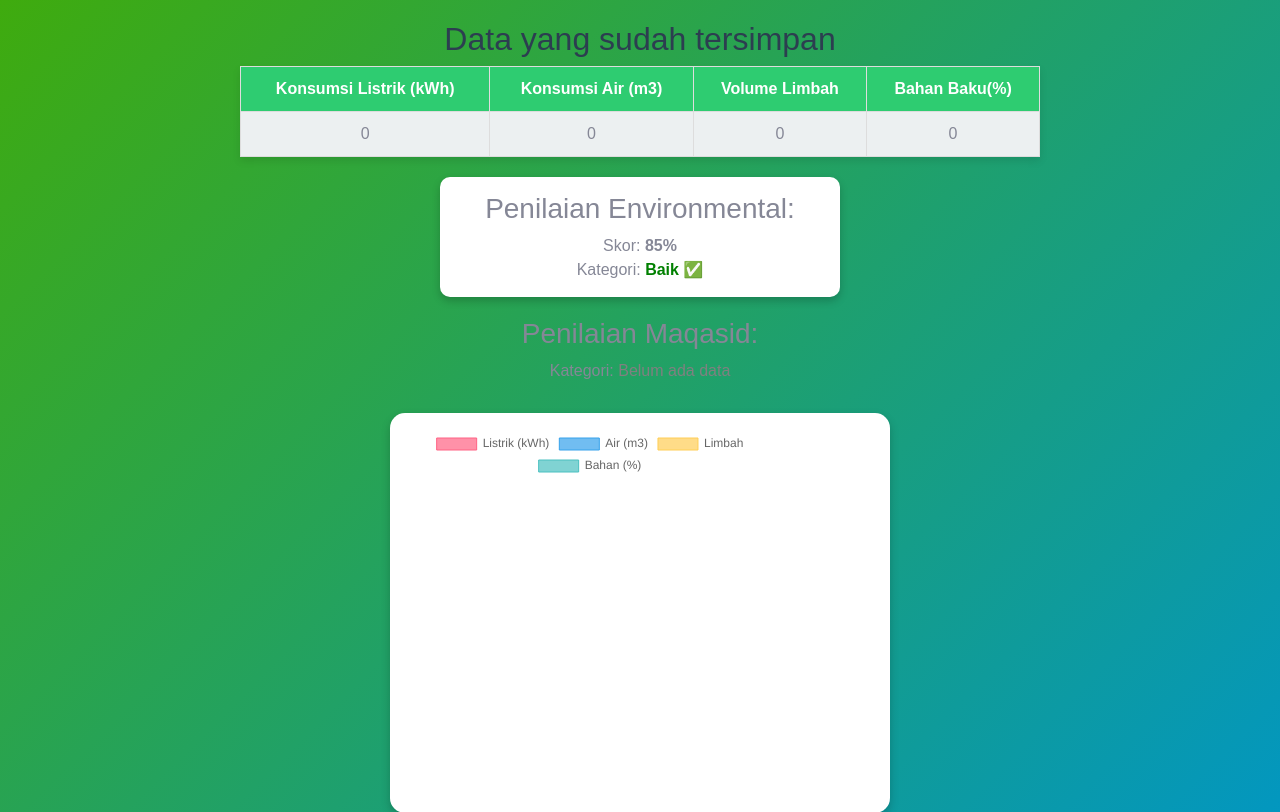
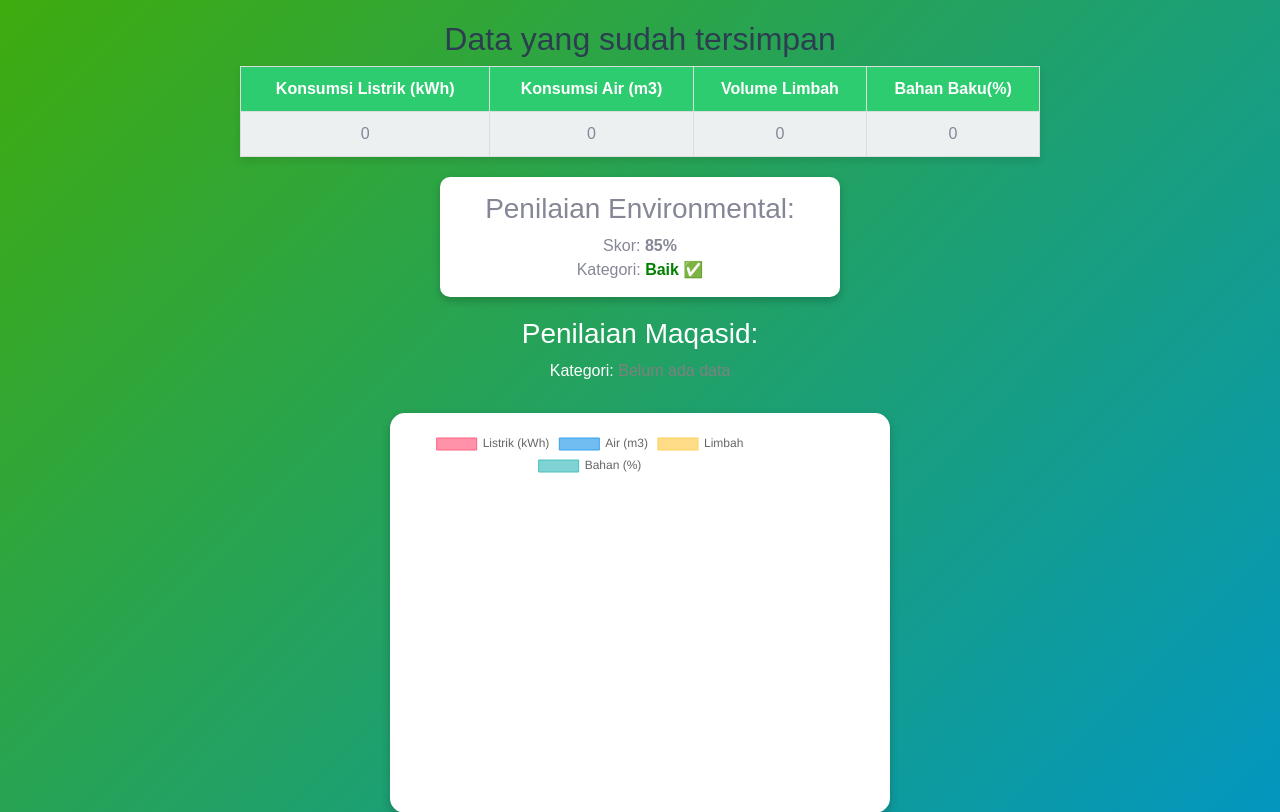
Before and after one commit to andradhf/esgproject, a PHP site: page /esgmonitoring/Component/hasil_environmental.php in a window 1280 px wide. Shown: the top 812 px of the page. Run offline with PHP 8.4, Linux system fonts and the light colour scheme; the visitor is signed in with stand-in values (Sample User, id 1); data that the repository does not hold is empty.

Commit message:
fix color text

```diff
--- a/Component/hasil_environmental.php
+++ b/Component/hasil_environmental.php
@@ -199,8 +199,8 @@ $conn->close();
         ?>
     </div>
 
-    <h3 style="text-align:center;">Penilaian Maqasid:</h3>
-    <p style="text-align:center;">Kategori: <?= $kategori_maqasid ?></p>
+    <h3 style="text-align:center; color: white;">Penilaian Maqasid:</h3>
+    <p style="text-align:center; color: white">Kategori: <?= $kategori_maqasid ?></p>
 
     <div class="chart-container">
         <canvas id="envChart"></canvas>
```
